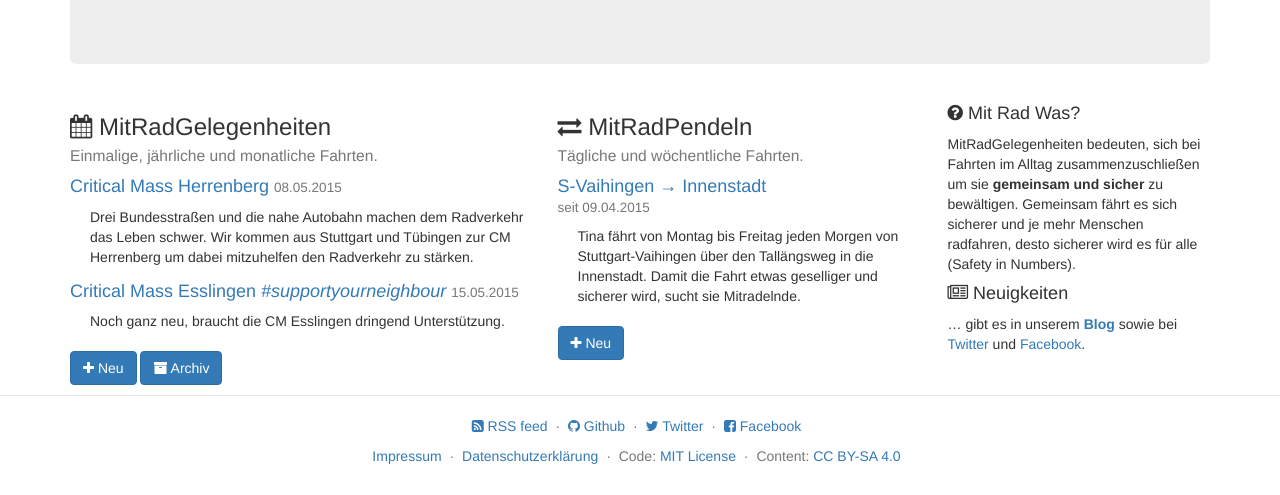
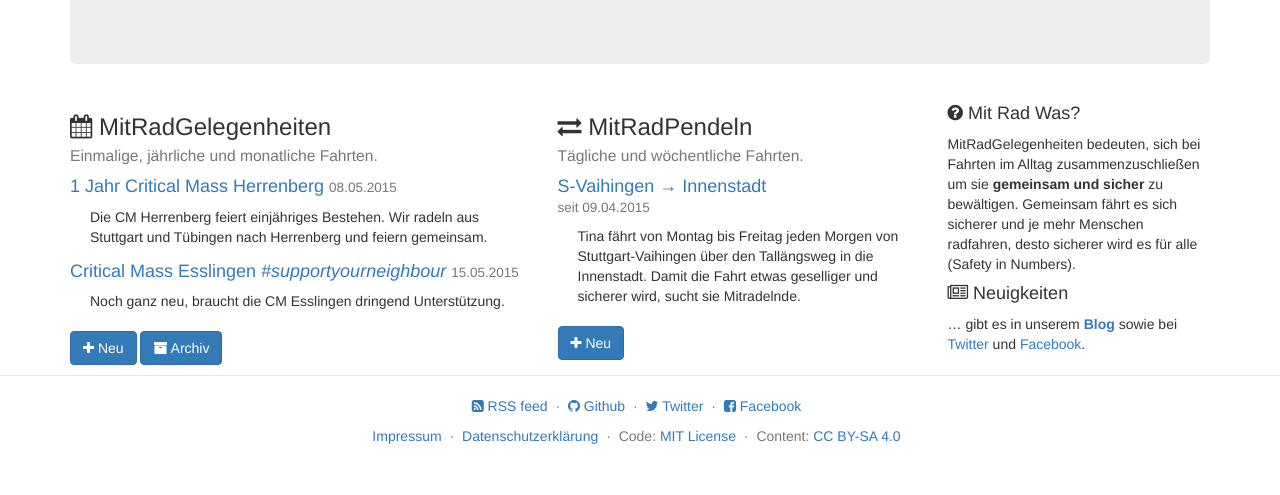
Before and after one commit to mitradstuttgart/mitradstuttgart.github.io, a Jekyll site: the page built from index.html, in a window 1280 px wide. Shown: the part 554-1049 px from the top of the page. Built offline with Jekyll 4.4.1, drawn with Linux system fonts in a browser that asks for light colours; comment, search, counter and statistics services are not loaded.

Commit message:
Updated MitRadGelegenheit: CM Herrenberg, 2015-05-08
Fixed date and added anniversary note.

```diff
--- a/_posts/mrg/2015-05-08-cm-herrenberg.markdown
+++ b/_posts/mrg/2015-05-08-cm-herrenberg.markdown
@@ -1,13 +1,13 @@
 ---
 layout: mitradgelegenheit
-title:  "Critical Mass Herrenberg"
+title:  "1 Jahr Critical Mass Herrenberg"
 date:   2015-05-08 15:00:00
 categories: mitradgelegenheit
 facebook-event:
-teaser: Drei Bundesstraßen und die nahe Autobahn machen dem Radverkehr das Leben schwer.  Wir kommen aus Stuttgart und Tübingen zur CM Herrenberg um dabei mitzuhelfen den Radverkehr zu stärken.
+teaser: Die CM Herrenberg feiert einjähriges Bestehen.  Wir radeln aus Stuttgart und Tübingen nach Herrenberg und feiern gemeinsam.
 ---
 
-Am 13.&nbsp;März geht es per MitRadGelegenheiten aus Stuttgart und möglicherweise auch aus Tübingen zur [Critical Mass Herrenberg][CM-Herrenberg]{:target="_blank"}.
+Am 08.&nbsp;Mai geht es per MitRadGelegenheiten aus Stuttgart und möglicherweise auch aus Tübingen zum **einjährigen Jubiläum der [Critical Mass Herrenberg][CM-Herrenberg]{:target="_blank"}**.
 
 
 ### Zustiegsmöglichkeiten
```
